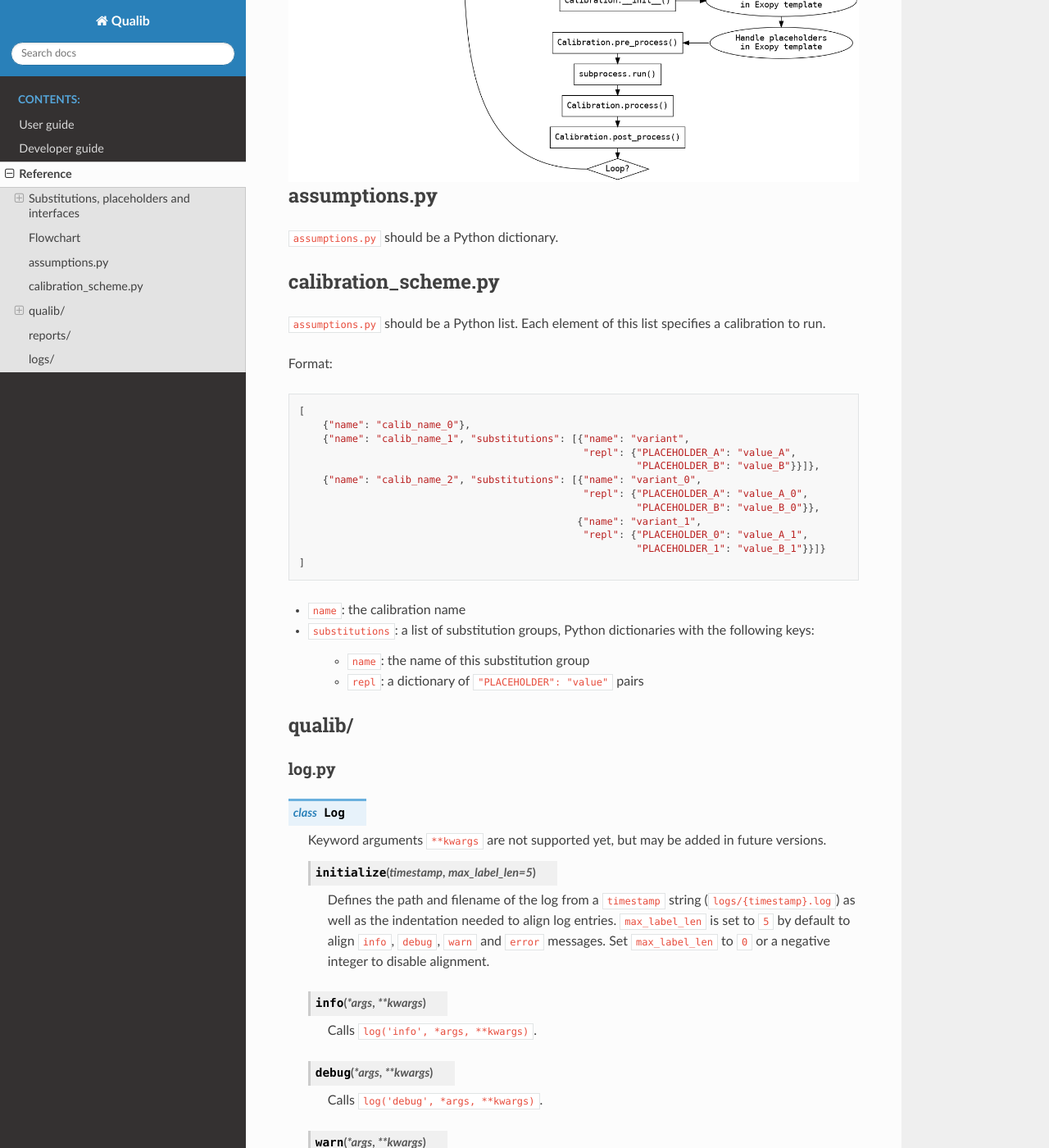
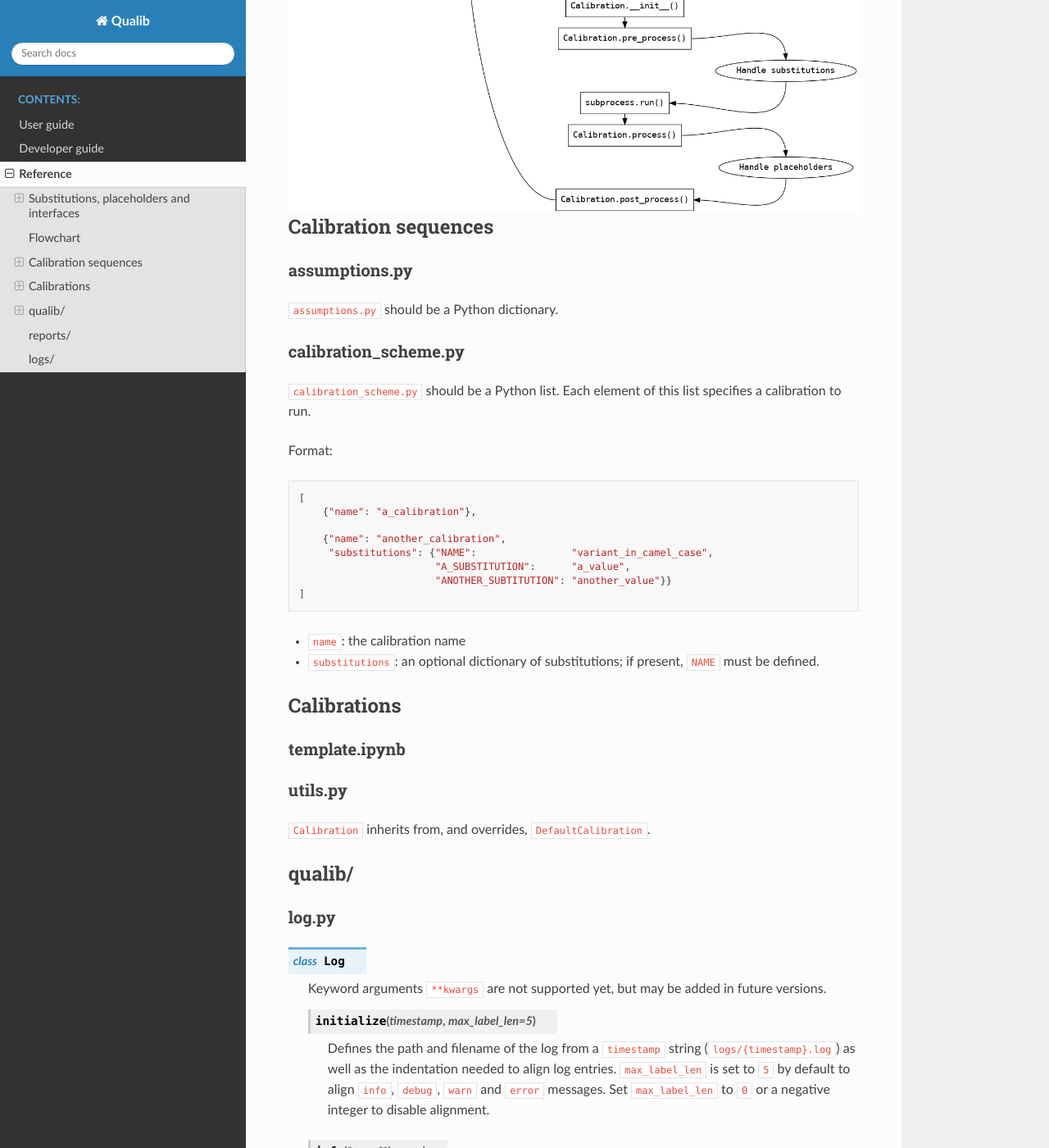
Before and after one commit to bastienvoirin/qualib, a Sphinx documentation site: the page built from docs/reference.rst, in a window 1280 px wide and 1400 px high, scrolled down 1700 px. Shown: the whole window at 82% size. Built offline with Sphinx 7.4.7 and the Read the Docs theme 2.0.0, drawn with Linux system fonts in a browser that asks for light colours; some of the changed text lies outside the part shown.

Commit message:
update docs

```diff
--- a/docs/reference.rst
+++ b/docs/reference.rst
@@ -23,8 +23,8 @@ A substitution can be:
 .. note::
     Special substitutions:
 
-        * [auto] ``HDF5_FILE`` in ``template_CALIBRATION_NAME.ipynb``: absolute path to the HDF5 data file
-        * [user] ``NAME`` in ``calibration_scheme.py``: name of the substitutions group
+        * [auto] ``HDF5_PATH`` in ``template_CALIBRATION_NAME.ipynb``: absolute path to the HDF5 data file; replaced during ``DefaultCalibration.pre_process()`` with ``default_path`` (defined in ``assumptions.py``) and a timestamp.
+        * [user] ``NAME`` in ``calibration_scheme.py``: name of the substitutions group, in *camel\_case*.
 
 Placeholders
 ----------------------------------
@@ -134,48 +136,58 @@ Flowchart
         run -> load_utils;
         load_utils -> load_exopy_template;
         load_exopy_template -> calibration;
-        calibration -> calib_init_substitutions;
-        calib_init_substitutions -> calib_init_placeholders;
-        calib_init_placeholders:w -> pre_process:e;
-        pre_process -> subprocess;
+        calibration -> pre_process;
+        pre_process:e -> calib_substitutions:n;
+        calib_substitutions:s -> subprocess:e;
         subprocess -> calib_process;
-        calib_process -> post_process;
-        post_process -> loop;
-        loop:w -> run:s [constraint = false];
+        calib_process:e -> calib_placeholders:n;
+        calib_placeholders:s -> post_process:e;
+        post_process:w -> run:s [constraint = false];
+        pre_process -> invis_1 [style = invis];
+        invis_1 -> subprocess [style = invis];
+        calib_process -> invis_2 [style = invis];
+        invis_2 -> post_process [style = invis];
     }
 
+Calibration sequences
+**********************************
+
 assumptions.py
-**********************************
+----------------------------------
 
 ``assumptions.py`` should be a Python dictionary.
 
 calibration_scheme.py
-**********************************
+----------------------------------
 
-``assumptions.py`` should be a Python list. Each element of this list specifies a calibration to run.
+``calibration_scheme.py`` should be a Python list. Each element of this list specifies a calibration to run.
 
 Format:
 
 .. code-block:: py
 
     [
-        {"name": "calib_name_0"},
-        {"name": "calib_name_1", "substitutions": [{"name": "variant",
-                                                    "repl": {"PLACEHOLDER_A": "value_A",
-                                                             "PLACEHOLDER_B": "value_B"}}]},
-        {"name": "calib_name_2", "substitutions": [{"name": "variant_0",
-                                                    "repl": {"PLACEHOLDER_A": "value_A_0",
-                                                             "PLACEHOLDER_B": "value_B_0"}},
-                                                   {"name": "variant_1",
-                                                    "repl": {"PLACEHOLDER_0": "value_A_1",
-                                                             "PLACEHOLDER_1": "value_B_1"}}]}
+        {"name": "a_calibration"},
+
+        {"name": "another_calibration",
+         "substitutions": {"NAME":                "variant_in_camel_case",
+                           "A_SUBSTITUTION":      "a_value",
+                           "ANOTHER_SUBTITUTION": "another_value"}}
     ]
 
 * ``name``: the calibration name
-* ``substitutions``: a list of substitution groups, Python dictionaries with the following keys:
+* ``substitutions``: an optional dictionary of substitutions; if present, ``NAME`` must be defined.
 
-    * ``name``: the name of this substitution group
-    * ``repl``: a dictionary of ``"PLACEHOLDER": "value"`` pairs
+Calibrations
+**********************************
+
+template.ipynb
+----------------------------------
+
+utils.py
+----------------------------------
+
+``Calibration`` inherits from, and overrides, ``DefaultCalibration``.
 
 qualib/
 **********************************
```
Also changed, not shown: other parts of docs/reference.rst (+13 -11 lines), 11 other files.
